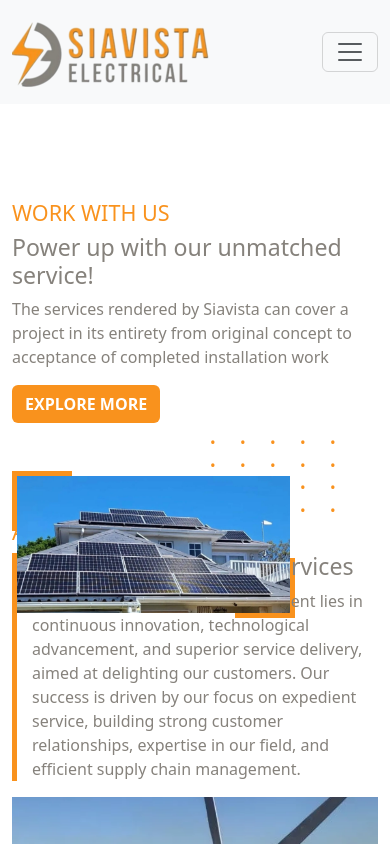
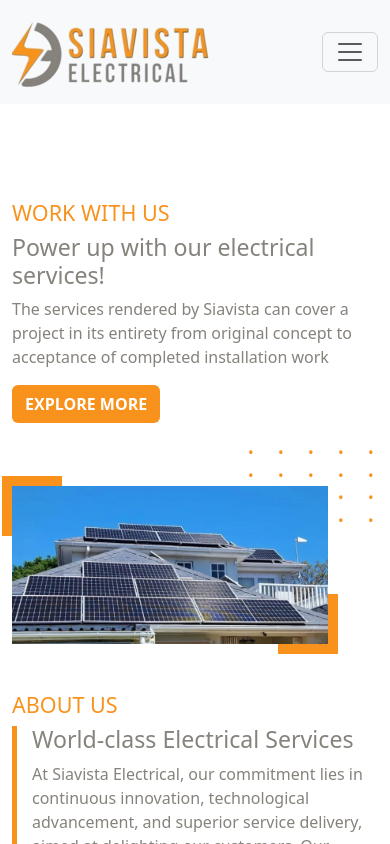
Before and after one commit to namootatech/siavista, a Next.js app: page / in a window 390 px wide. Shown: the top 844 px of the page. Built offline with nearby package versions, Linux system fonts and the light colour scheme.

Commit message:
Fixed mobiled issues, refactored css

```diff
--- a/src/components/hero/index.js
+++ b/src/components/hero/index.js
@@ -10,10 +10,10 @@ const Hero = () => {
     return (
         <Container className="mt-5 mb-5">
             <Row>
-                <Col lg={5} lgOrder={2}>
+                <Col lg={5}>
                     <div className="mb-5">
                         <h4 className="text-orange text-uppercase mt-5">Work with us</h4>
-                        <h3 className="text-grey">Power up with our unmatched service!</h3>
+                        <h3 className="text-grey">Power up with our electrical services!</h3>
                         <p className="text-grey">
                             The services rendered by Siavista can cover a project in its entirety from original concept to acceptance of completed installation work
                         </p>
@@ -26,7 +26,7 @@ const Hero = () => {
                         />
                     </div>
                 </Col>
-                <Col lg={7} lgOrder={1}>
+                <Col lg={7}>
                     <div id="hero-image-container">
                         <div id="dotted-box">
                             <DottedBox/>
@@ -34,6 +34,7 @@ const Hero = () => {
                         <div id="hero-image">
                             <Image
                                 src="/hero.png"
+                                alt="Hero Image"
                                 fluid
                             />
                         </div>
--- a/src/pages/index.js
+++ b/src/pages/index.js
@@ -4,6 +4,7 @@ import Layout from '@/components/layout';
 const inter = Inter({ subsets: ['latin'] });
 import Hero from '@/components/hero';
 import About from '@/components/about';
+import { Container } from 'react-bootstrap';
 export default function Home() {
   return (
     <Layout>
--- a/src/styles/main.css
+++ b/src/styles/main.css
@@ -1,46 +1,75 @@
 .text-orange {
     color: #f9921d;
 }
+
 .text-grey {
     color: #86827c;
 }
 #hero-image-container {
-    position: absolute;
+    position: relative;
 }
 #dotted-box {
     position: absolute;
-    top: -60px;
-    right: -70px;
-    margin-right: 100px;
-    margin-top: 20px;
+    top: -45px;
+    right: -20px;
     z-index: -1;
 }
 #hero-image {
-    margin-right: 100px;
-    margin-top: 5px;
-    margin-left: 5px;
+    margin-right: 50px;
+    margin-top: 15px;
     z-index: 1;
 }
+
 #orange-box {
     position: absolute;
-    top: 0px;
-
+    right: 40px;
+    bottom: -10px;
     z-index: -2;
 }
+
 #orange-box2 {
     position: absolute;
-    right: 95px;
-    bottom: -5px;
-    z-index: -3;
+    top: -10px;
+    left: -10px;
+    z-index: -3
 }
+
+
 .navigation-link:hover {
     background-color: #f9921d;
 }
+
 .orange-btn:hover {
     background-color: #86827c !important;
     color: #000000 !important;
 }
+
 #about-description {
     border-left: 5px solid #f9921d;
     padding-left: 15px;
 }
+
+/* @media only screen and (min-width: 600px) {
+    #orange-box {
+        position: absolute;
+        top: 0px;
+
+        z-index: -2;
+    }
+    #orange-box2 {
+        position: absolute;
+        right: 95px;
+        bottom: -5px;
+        z-index: -3;
+    }
+} */
+
+/* @media only screen and (max-width: 600px) {
+
+    #orange-box {
+        position: relative;
+    }
+    #orange-box2 {
+        position: relative;
+    }
+} */
```
